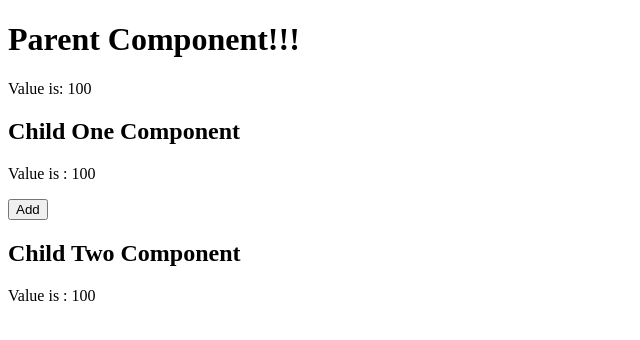
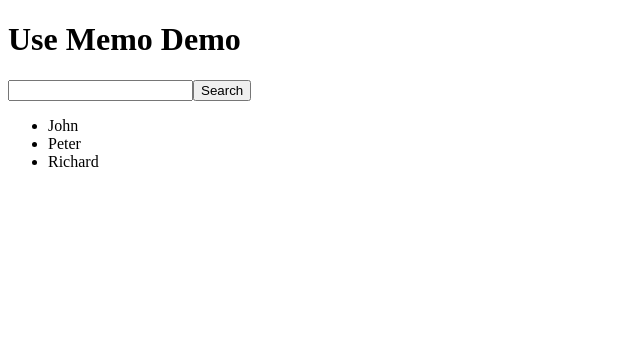
Before and after one commit to abhijeetvc/evefirstreactdemo1, a React (Create React App) app: page / in a window 1280 px wide. Shown: the top 340 px of the page, without its empty margins (0-640 px from the left). Built offline with nearby package versions, Linux system fonts and the light colour scheme.

Commit message:
Use Memo

```diff
--- a/package.json
+++ b/package.json
@@ -6,6 +6,7 @@
     "@testing-library/jest-dom": "^5.16.3",
     "@testing-library/react": "^12.1.4",
     "@testing-library/user-event": "^13.5.0",
+    "axios": "^0.27.2",
     "react": "^17.0.2",
     "react-dom": "^17.0.2",
     "react-router-dom": "^6.3.0",
--- /dev/null
+++ b/src/AxiosDemo.js
@@ -0,0 +1,53 @@
+import axios from "axios"
+import React,{ useEffect } from "react"
+
+function AxiosDemo(){
+
+    const[userList,setUserList]=React.useState([])
+
+    // useEffect(()=>{
+    //     axios.get("https://jsonplaceholder.typicode.com/users")
+    //     .then(response=>response.data)
+    //     .then(res=>{
+    //         console.log(res);
+    //         setUserList(res)
+    //     })
+    // },[])
+
+    const fetchData=()=>{
+        axios.get("https://jsonplaceholder.typicode.com/users")
+        .then(response=>response.data)
+        .then(res=>{
+            console.log(res);
+            setUserList(res)
+        })
+    }
+
+    return(
+        <div>
+            <h1>Axios Demo</h1>
+            <button type='button' onClick={fetchData}>Fetch Data</button>
+            <DisplayData userList={userList}/>
+        </div>
+    )
+}
+
+function DisplayData({userList}){
+
+    return(
+        <ul>
+            {
+                userList.map((user)=>(
+                    <li key={user.id}>{user.name+" | "+user.address.city}</li>
+                ))
+            }
+        </ul>
+    )
+}
+
+export default AxiosDemo
+
+// XmlHttpRequest
+// Ajax Call
+// Fetch
+// Axios
--- /dev/null
+++ b/src/UseMemoDemo.js
@@ -0,0 +1,54 @@
+import React from 'react'
+
+function UseMemoDemo(){
+
+    const users=[{
+        id:1,
+        name:'John',
+    },{
+        id:2,
+        name:'Peter',
+    },{
+        id:3,
+        name:'Richard',
+    }]
+
+    const [text,setText]=React.useState('')
+    const [search,setSearch]=React.useState('')
+
+    const handleInputChange=(event)=>{
+        setText(event.target.value)
+    }
+
+    const handleSearch=()=>{
+        setSearch(text)
+    }
+
+    const filteredData=users.filter((user)=>{
+        return user.name.includes(search)
+    })
+
+    return(
+        <div>
+            <h1>Use Memo Demo</h1>
+            <input type='text' onChange={handleInputChange}/>
+            <button type='button' onClick={handleSearch}>Search</button>
+            <Display userList={filteredData}/>
+        </div>
+    )
+}
+
+function Display({userList}){
+
+    return(
+        <ul>
+            {
+                userList.map((item)=>(
+                    <li key={item.id}>{item.name}</li>
+                ))
+            }
+        </ul>
+    )
+}
+
+export default UseMemoDemo
--- a/src/index.js
+++ b/src/index.js
@@ -13,6 +13,8 @@ import ReadInputObj from './ReadInputObj';
 import SimpleStateDemo from './SimpleStateDemo';
 import App from './App'
 import UseContextDemo from './UseContextDemo';
+import AxiosDemo from './AxiosDemo';
+import UseMemoDemo from './UseMemoDemo';
 
 //const message=<h1>Hello React!!!</h1>
 
@@ -54,10 +56,13 @@ import UseContextDemo from './UseContextDemo';
 // }
 
 ReactDOM.render(
-   <UseContextDemo/>
+   <UseMemoDemo/>
    ,  // what has to be rendered?
    document.getElementById('root')  // where to render
 );
+
+// const root=ReactDOM.createRoot(document.getElementById("root"))
+// root.render(<UseMemoDemo/>)
 
 // ReactDOM.render(
 //   <Display3/>
```
Also changed, not shown: src/ChildTwo.js (line endings or trailing spaces), 1 other file (tests, documents, lock files or other folders).
